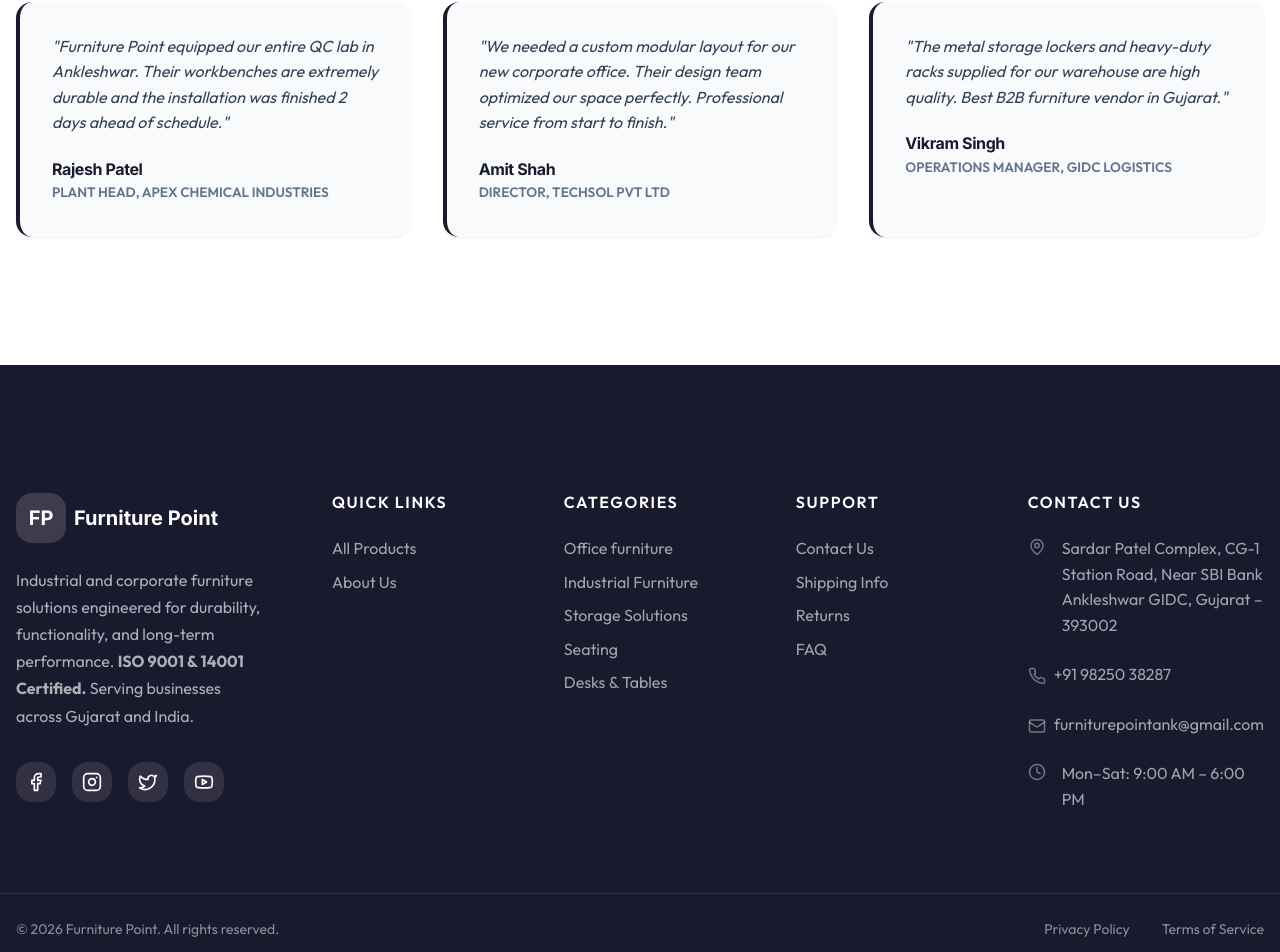
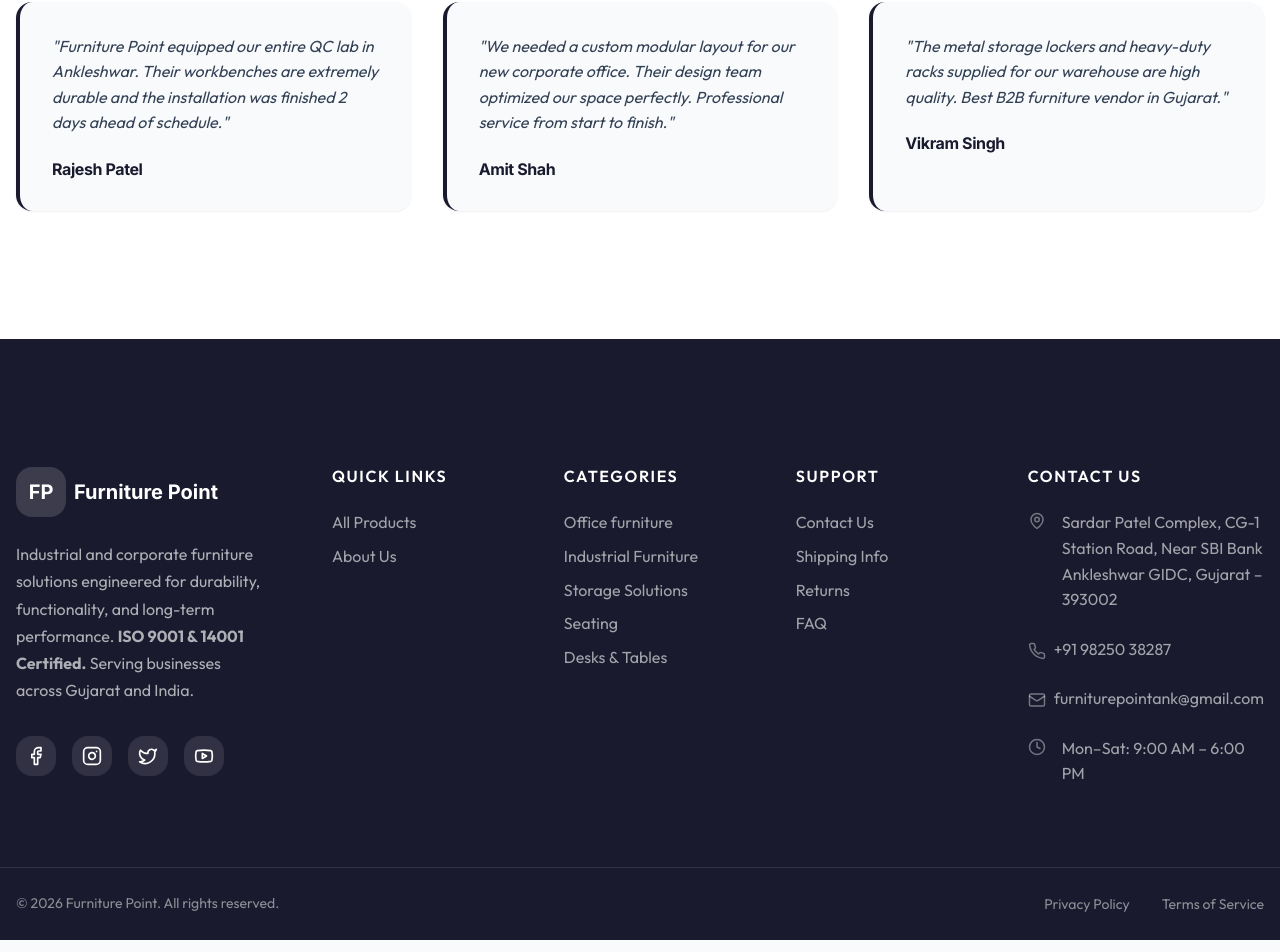
Before and after one commit to Darshil194/furniturepoint-website, a React (Vite) app: page / in a window 1280 px wide. Shown: the part 3141-4093 px from the top of the page. Built offline with nearby package versions, Linux system fonts and the light colour scheme; no server answers.

Commit message:
bla bla bla

```diff
--- a/src/pages/Home.jsx
+++ b/src/pages/Home.jsx
@@ -293,21 +293,21 @@
                         <p>"Furniture Point equipped our entire QC lab in Ankleshwar. Their workbenches are extremely durable and the installation was finished 2 days ahead of schedule."</p>
                         <div className="client-info">
                             <h5>Rajesh Patel</h5>
-                            <span>Plant Head, Apex Chemical Industries</span>
+                            <span></span>
                         </div>
                     </div>
                     <div className="b2b-testimonial">
                         <p>"We needed a custom modular layout for our new corporate office. Their design team optimized our space perfectly. Professional service from start to finish."</p>
                         <div className="client-info">
                             <h5>Amit Shah</h5>
-                            <span>Director, TechSol Pvt Ltd</span>
+                            <span></span>
                         </div>
                     </div>
                     <div className="b2b-testimonial">
                         <p>"The metal storage lockers and heavy-duty racks supplied for our warehouse are high quality. Best B2B furniture vendor in Gujarat."</p>
                         <div className="client-info">
                             <h5>Vikram Singh</h5>
-                            <span>Operations Manager, GIDC Logistics</span>
+                            <span></span>
                         </div>
                     </div>
                 </div>
```
